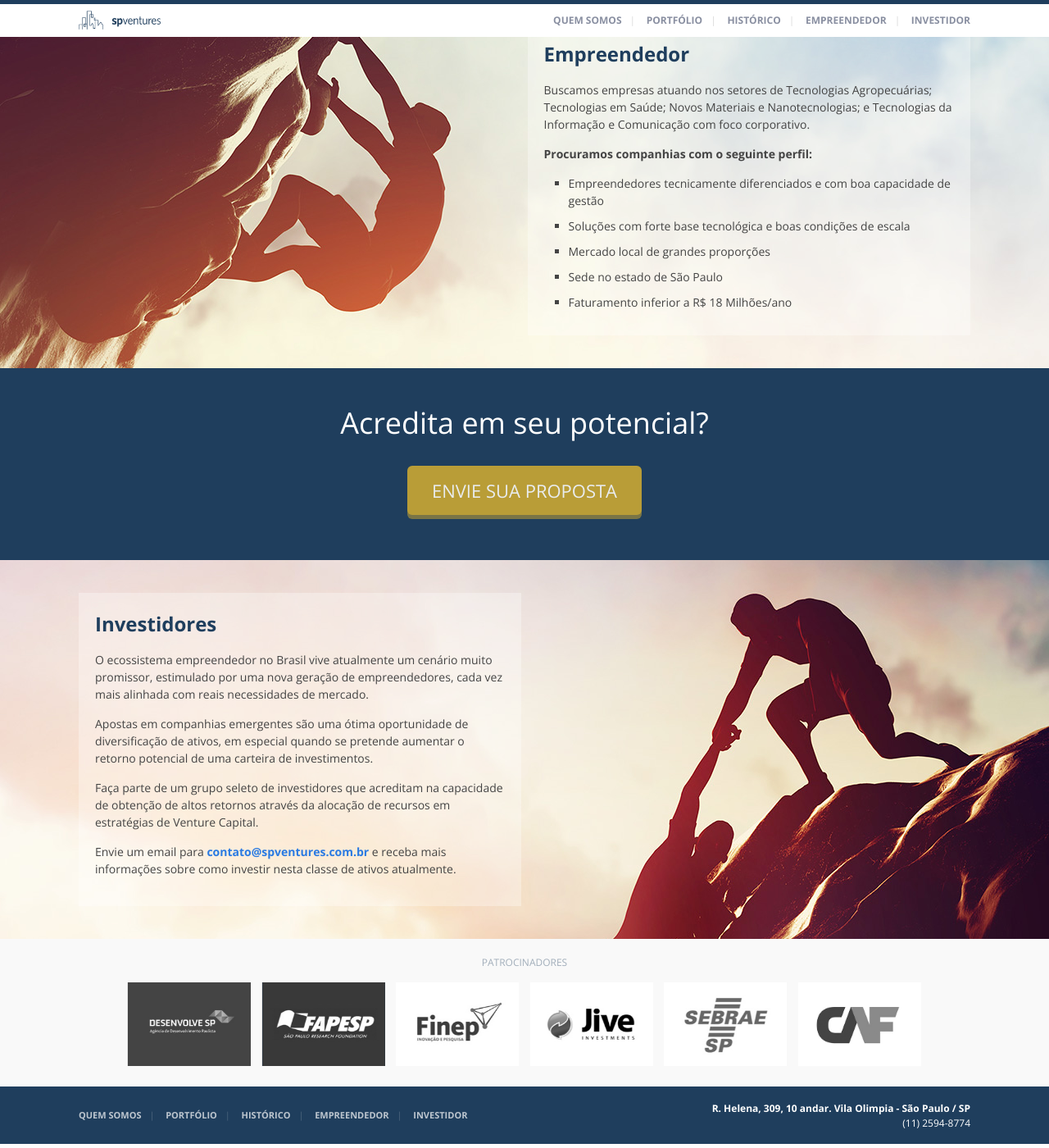
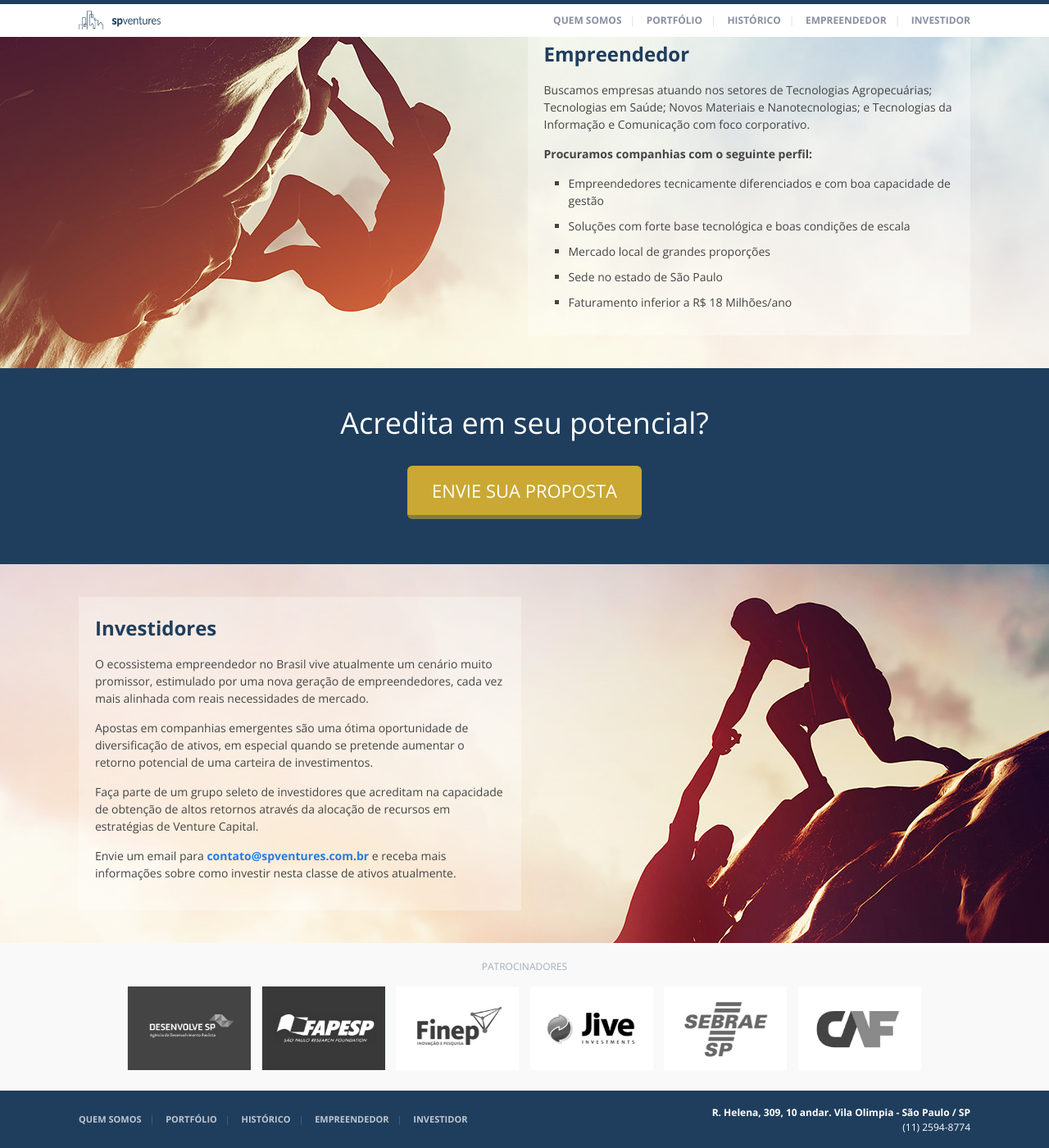
Before and after one commit to spventures/spventures.github.io, a Jekyll site: the page built from index.html, in a window 1280 px wide and 1400 px high, scrolled down 1739 px. Shown: the whole window at 82% size. Built offline with Jekyll 4.4.1, drawn with Linux system fonts in a browser that asks for light colours; nearby versions of some CDN libraries.

Commit message:
Small improv on call to action

```diff
--- a/_sass/_layout.scss
+++ b/_sass/_layout.scss
@@ -203,11 +203,10 @@
     border-radius: 6px;
     display: inline-block;
     cursor: pointer;
-    box-shadow: 0 5px 0 0 #847c44;
-    opacity: .9;
+    border-bottom: 5px solid #847c44;
 
     &:hover {
-      opacity: 1;
+      box-shadow: 0 0 70px rgba(#fff, .1);
     }
   } // a
 }
```
